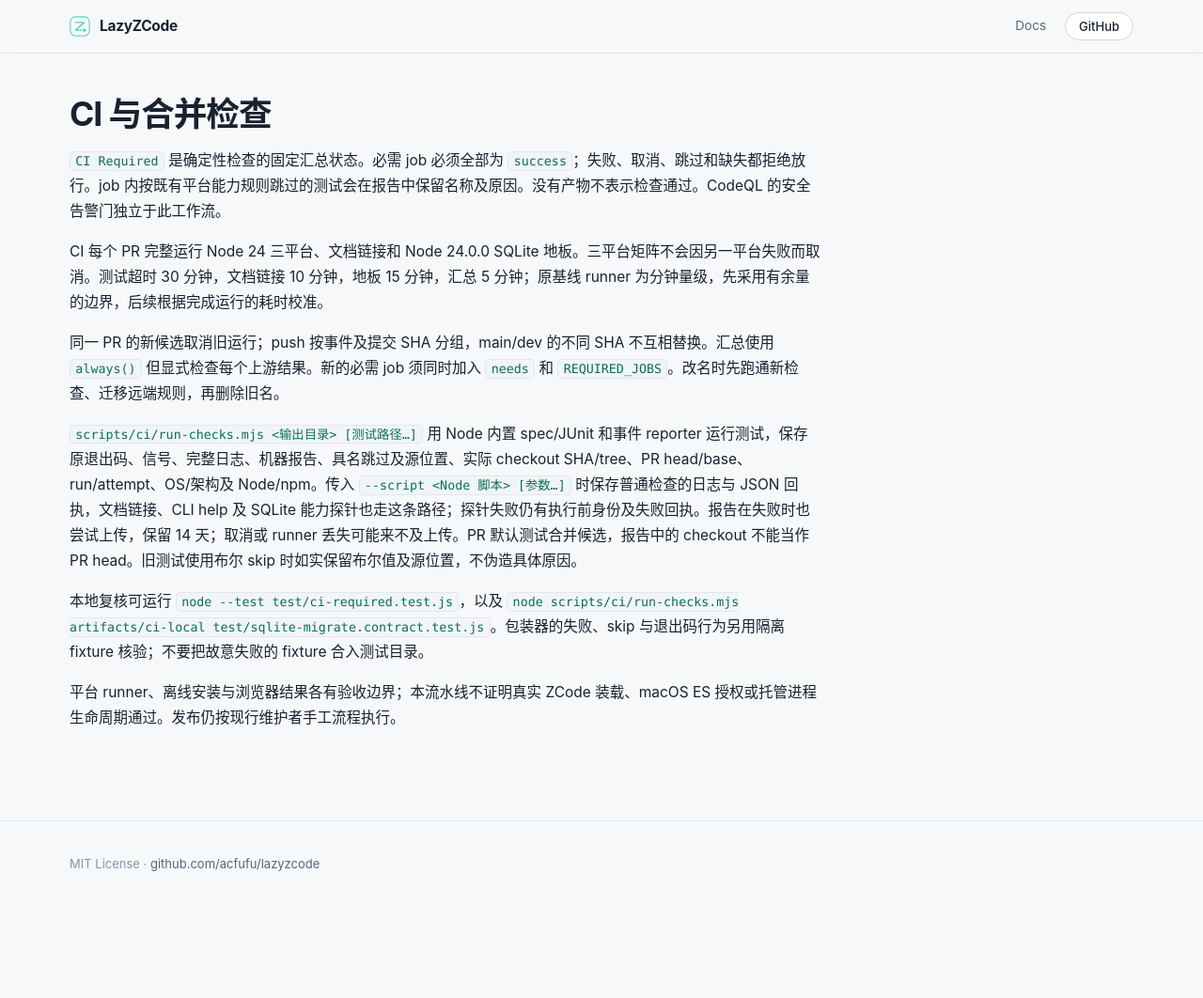
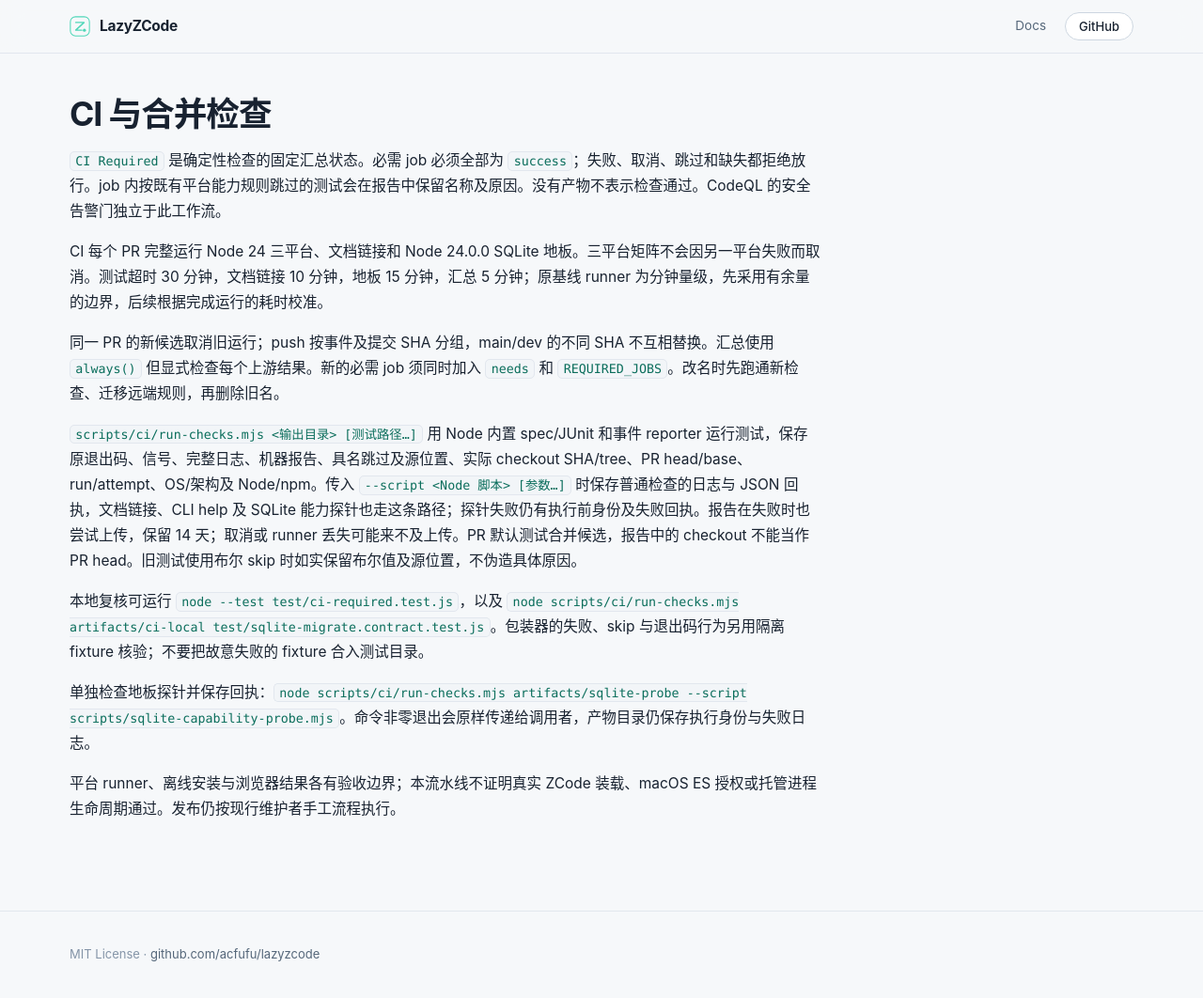
Before and after one commit to Acfufu/lazyzcode, a Jekyll site: the page built from docs/developers/ci.md, in a window 1280 px wide and 1075 px high. Shown: the top 1062 px of the window at 94% size. Built offline with Jekyll 4.4.1, drawn with Linux system fonts in a browser that asks for light colours; our own code applies the rules of GitHub Pages for plain Markdown files.

Commit message:
docs(ci): show recorded standalone capability checks

```diff
--- a/docs/developers/ci.md
+++ b/docs/developers/ci.md
@@ -10,4 +10,6 @@ CI 每个 PR 完整运行 Node 24 三平台、文档链接和 Node 24.0.0 SQLite
 
 本地复核可运行 `node --test test/ci-required.test.js`，以及 `node scripts/ci/run-checks.mjs artifacts/ci-local test/sqlite-migrate.contract.test.js`。包装器的失败、skip 与退出码行为另用隔离 fixture 核验；不要把故意失败的 fixture 合入测试目录。
 
+单独检查地板探针并保存回执：`node scripts/ci/run-checks.mjs artifacts/sqlite-probe --script scripts/sqlite-capability-probe.mjs`。命令非零退出会原样传递给调用者，产物目录仍保存执行身份与失败日志。
+
 平台 runner、离线安装与浏览器结果各有验收边界；本流水线不证明真实 ZCode 装载、macOS ES 授权或托管进程生命周期通过。发布仍按现行维护者手工流程执行。
```
